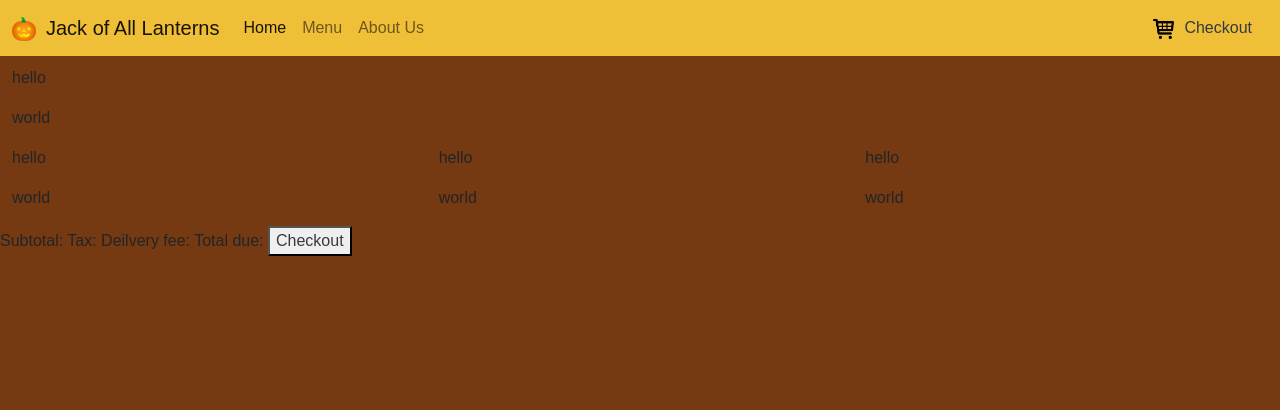
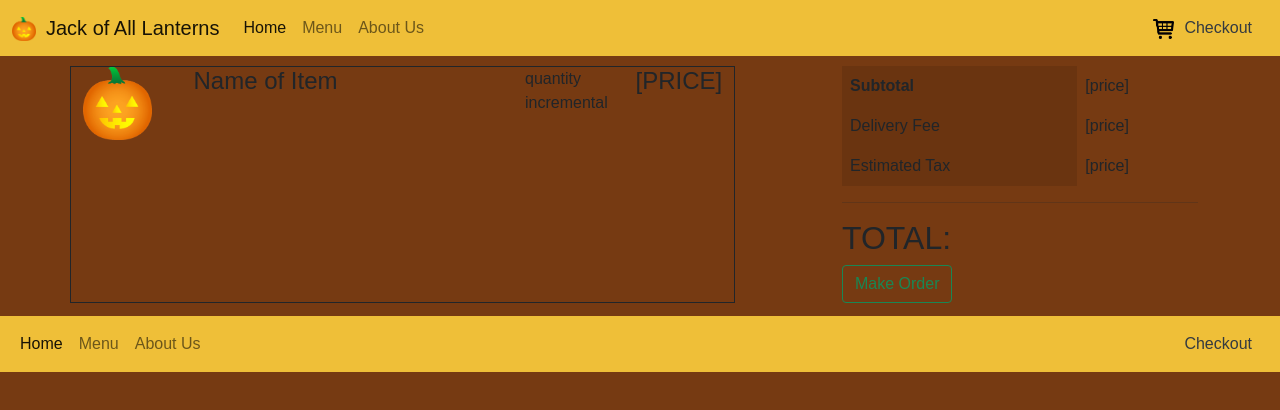
Before and after one commit to trbern1/Jack-Of-All-Lanterns, a plain HTML site: page Cart.html in a window 1280 px wide. Drawn offline with nearby package versions, Linux system fonts and the light colour scheme.

Commit message:
bootstrap added to cart, updated logic for cart

```diff
--- a/Cart.html
+++ b/Cart.html
@@ -41,39 +41,73 @@
           </div>
         </div>
     </nav>
-      <div class="container-fluid">
+    <div class="container">
+        <div class="row justify-content-around">
+            <div class="col-md-7 overflow-auto border border-dark container">
                 <div class="row">
-            <div class="col-fluid">
-                <p>hello</p>
-                <p>world</p>
+                    <div class="col-2">
+                        <img src="assets/images/PumpkinLogo.png" alt="Image of item" width="80%" />
                     </div>
+                    <div class="col-6">
+                        <h4>Name of Item</h4>
                     </div>
-        <div class="row">
-            <div class="col-md-4">
-                <p>hello</p>
-                <p>world</p>
+                    <div class="col-2">
+                        <p>quantity incremental</p>
                     </div>
-            <div class="col-md-4">
-                <p>hello</p>
-                <p>world</p>
-            </div>
-            <div class="col-md-4">
-                <p>hello</p>
-                <p>world</p>
+                    <div class="col-2">
+                        <h4>[PRICE]</h4>
                     </div>
                 </div>
             </div>
-
-    <div id = "totals">
-        Subtotal:
-        Tax:
-        Deilvery fee:
-        Total due:
-        <button id = "checkout"> Checkout</button>
+            <div class="gap-4 col-md-4 offset-md-1">
+                <table class="table table-borderless">
+                    <tbody>
+                        <tr>
+                            <td colspan="2" class="table-active"><strong>Subtotal</strong></td>
+                            <td id="subtotal">[price]</td>
+                        </tr>
+                        <tr>
+                            <td colspan="2" class="table-active">Delivery Fee</td>
+                            <td>[price]</td>
+                        </tr>
+                      <tr>
+                        <td colspan="2" class="table-active">Estimated Tax</td>
+                        <td>[price]</td>
+                      </tr>
+                    </tbody>
+                </table>
+                <hr>
+                <h2>TOTAL:</h2>
+                <button type="button" id="makeOrder" class="btn btn-outline-success">Make Order</button>
             </div>
-    <div id = "items">
+        </div>
 
     </div>
-
+    <nav id="footer" class="navbar navbar-expand-lg navbar-light bg-light">
+        <div class="container-fluid">
+          <button class="navbar-toggler" type="button" data-bs-toggle="collapse" data-bs-target="#navbarSupportedContent" aria-controls="navbarSupportedContent" aria-expanded="false" aria-label="Toggle navigation">
+            <span class="navbar-toggler-icon"></span>
+          </button>
+          <div class="collapse navbar-collapse" id="navbarSupportedContent">
+            <ul class="navbar-nav me-auto mb-2 mb-lg-0">
+              <li class="nav-item">
+                <a class="nav-link active" aria-current="page" href="#">Home</a>
+              </li>
+              <li class="nav-item">
+                <a class="nav-link" href="#">Menu</a>
+              </li>
+              <li class="nav-item">
+                <a class="nav-link" href="#">About Us</a>
+              </li>
+            </ul>
+            <form class="d-flex">
+              <a class="nav-link" href="#" id="checkout">Checkout</a>
+              <!--<input class="form-control me-2" type="search" placeholder="Search" aria-label="Search">
+              <button class="btn btn-outline-secondary" type="submit">Search</button>-->
+            </form>
+          </div>
+        </div>
+      </nav>
+    <script src="assets/js/cart.js"></script>
 </body>
 </html>
--- a/assets/css/style.css
+++ b/assets/css/style.css
@@ -26,4 +26,5 @@ body{
 
 #footer{
     background-color: #EFBF38 !important;
+    margin-top: 1%;
 }
--- a/assets/js/cart.js
+++ b/assets/js/cart.js
@@ -2,23 +2,29 @@ $(document).ready(function() {
 
     function setQuantity() {
         // retrieve quantity from cart
-        var quantity = 0;
+        var quantity = 1;
         // set quantity in session storage
         sessionStorage.setItem('quantity', quantity)
     }
 
-    function setOrderID() {
-        // retrieve quantity from cart
-        var order_id = 0;
-        // set quantity in session storage
-        sessionStorage.setItem('orderID', quantity)
+    function createOrder() {
+        const createOrderUrl = '/orders'
+        // test data
+        var order = {
+            order_id: sessionStorage.getItem('orderID'),
+            item_id: sessionStorage.getItem('itemID'),
+            quant: sessionStorage.getItem('quantity')
+        }
+        $.post(createOrderUrl, order, function(data, status) {
+            alert("Post")
+        }).fail(function() {
+            alert('error in post request')
+        })
     }
 
-    function setItemID() {
-        // retrieve quantity from cart
-        var quantity = 0;
-        // set quantity in session storage
-        sessionStorage.setItem('itemID', quantity)
-    }
-
+    // on button click retrieve all data from session storage, clear it, send order to database
+    $("#makeOrder").click(function(e) {
+        e.preventDefault();
+        alert('order placed');
+    })
 })
--- a/assets/js/server.js
+++ b/assets/js/server.js
@@ -29,6 +29,7 @@ app.delete('/items/:id', db.deleteMenuItem);
 
 app.get('/orders', db.getOrders);
 app.get('/orders/:oid/:iid', db.getOrder);
+app.post('/orderids', db.getOrderIDs);
 app.post('/orders', db.createOrder);
 app.put('/orders/:oid/:iid', db.updateOrderItem);
 app.delete('/orders/:oid', db.deleteEntireOrder);
```
Also changed, not shown: assets/js/index.js (+25 -18 lines), assets/js/menu.js (+16 -17 lines), assets/js/queries.js (+12 -0 lines). Lines whose indentation alone changed are shown as unchanged.
